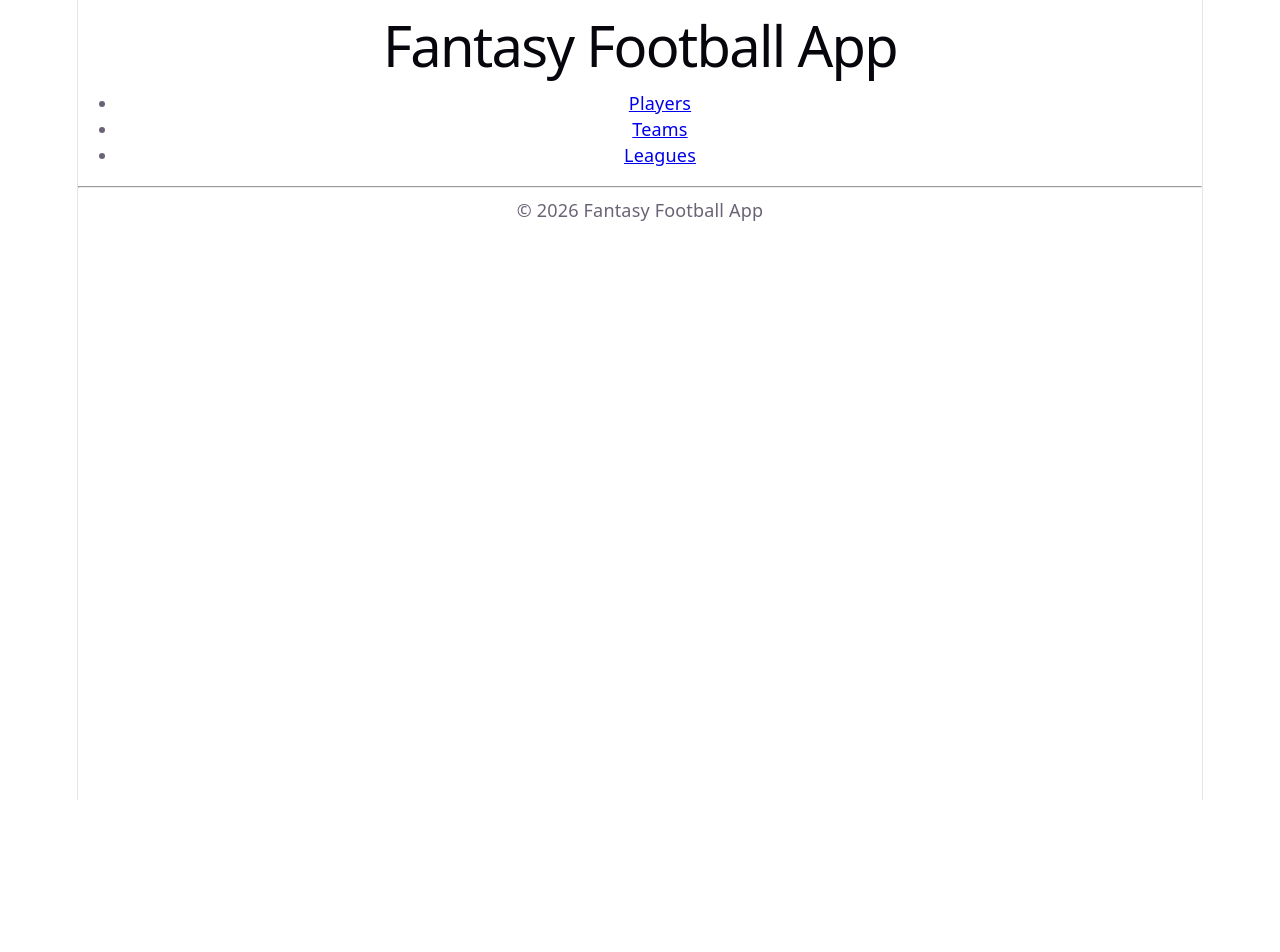
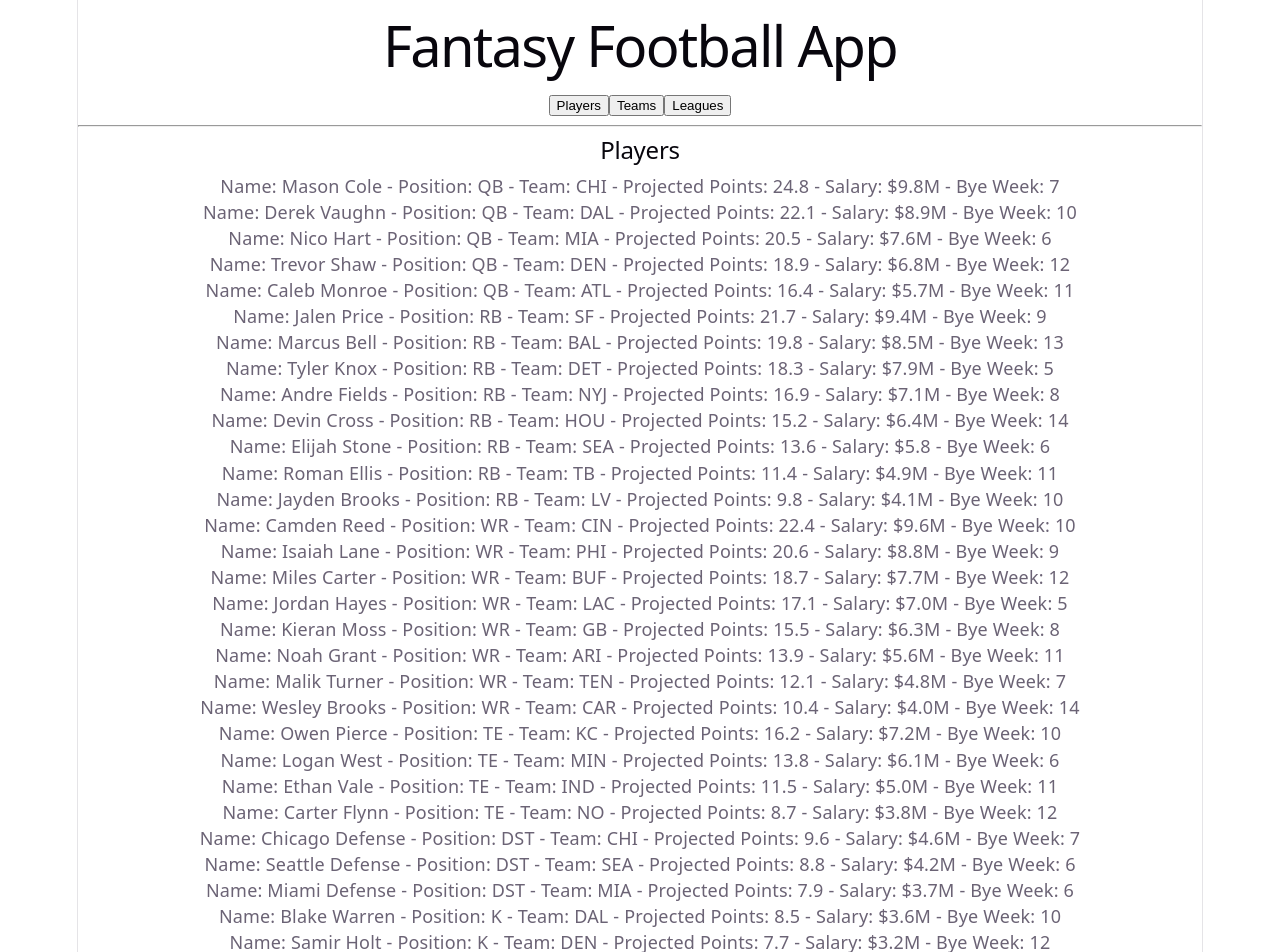
Before and after one commit to philv28/Fantasy-Football-Full-Stack, a React (Vite) app in the folder ff-react-app/: page / in a window 1280 px wide. Shown: the top 952 px of the page. Before the commit the page ends 800 px from the top, so only its background shows below. Built offline with nearby package versions, Linux system fonts and the light colour scheme.

Commit message:
version 1 of player list

```diff
--- a/ff-react-app/src/App.jsx
+++ b/ff-react-app/src/App.jsx
@@ -1,11 +1,13 @@
 import Header from './Header.jsx'
 import Footer from './Footer.jsx'
+import Players from './Players.jsx'
 
 function App() {
 
   return(
     <>
       <Header/>
+      <Players/>
       <Footer/>
     </>
   );
--- a/ff-react-app/src/Header.jsx
+++ b/ff-react-app/src/Header.jsx
@@ -1,14 +1,13 @@
+import Players from './Players.jsx'
 
 function Header(){
     return(
         <header>
             <h1>Fantasy Football App</h1>
             <nav>
-                <ul>
-                    <li><a href = '#'>Players</a></li>
-                    <li><a href = '#'>Teams</a></li>
-                    <li><a href = '#'>Leagues</a></li>
-                </ul>
+                <button onClick={() => setActiveTab("players")}>Players</button>
+                <button onClick={() => setActiveTab("teams")}>Teams</button>
+                <button onClick={() => setActiveTab("leagues")}>Leagues</button>
             </nav>
             <hr/>
         </header>
--- /dev/null
+++ b/ff-react-app/src/Players.jsx
@@ -0,0 +1,17 @@
+import players from './players.json'
+
+function Players(){
+    return(
+        <div>
+            <h2>Players</h2>
+
+            {players.map((player) => (
+                <div key={player.id}>
+                    Name: {player.name} - Position: {player.position} - Team: {player.team} - Projected Points: {player.projectedPoints} - Salary: {player.salaryMillions} - Bye Week: {player.byeWeek}
+                </div>
+            ))}
+        </div>
+    );
+}
+
+export default Players
--- /dev/null
+++ b/ff-react-app/src/players.json
@@ -0,0 +1,272 @@
+[
+  {
+    "id": 1,
+    "name": "Mason Cole",
+    "team": "CHI",
+    "position": "QB",
+    "projectedPoints": 24.8,
+    "salaryMillions": "$9.8M",
+    "byeWeek": 7
+  },
+  {
+    "id": 2,
+    "name": "Derek Vaughn",
+    "team": "DAL",
+    "position": "QB",
+    "projectedPoints": 22.1,
+    "salaryMillions": "$8.9M",
+    "byeWeek": 10
+  },
+  {
+    "id": 3,
+    "name": "Nico Hart",
+    "team": "MIA",
+    "position": "QB",
+    "projectedPoints": 20.5,
+    "salaryMillions": "$7.6M",
+    "byeWeek": 6
+  },
+  {
+    "id": 4,
+    "name": "Trevor Shaw",
+    "team": "DEN",
+    "position": "QB",
+    "projectedPoints": 18.9,
+    "salaryMillions": "$6.8M",
+    "byeWeek": 12
+  },
+  {
+    "id": 5,
+    "name": "Caleb Monroe",
+    "team": "ATL",
+    "position": "QB",
+    "projectedPoints": 16.4,
+    "salaryMillions": "$5.7M",
+    "byeWeek": 11
+  },
+  {
+    "id": 6,
+    "name": "Jalen Price",
+    "team": "SF",
+    "position": "RB",
+    "projectedPoints": 21.7,
+    "salaryMillions": "$9.4M",
+    "byeWeek": 9
+  },
+  {
+    "id": 7,
+    "name": "Marcus Bell",
+    "team": "BAL",
+    "position": "RB",
+    "projectedPoints": 19.8,
+    "salaryMillions": "$8.5M",
+    "byeWeek": 13
+  },
+  {
+    "id": 8,
+    "name": "Tyler Knox",
+    "team": "DET",
+    "position": "RB",
+    "projectedPoints": 18.3,
+    "salaryMillions": "$7.9M",
+    "byeWeek": 5
+  },
+  {
+    "id": 9,
+    "name": "Andre Fields",
+    "team": "NYJ",
+    "position": "RB",
+    "projectedPoints": 16.9,
+    "salaryMillions": "$7.1M",
+    "byeWeek": 8
+  },
+  {
+    "id": 10,
+    "name": "Devin Cross",
+    "team": "HOU",
+    "position": "RB",
+    "projectedPoints": 15.2,
+    "salaryMillions": "$6.4M",
+    "byeWeek": 14
+  },
+  {
+    "id": 11,
+    "name": "Elijah Stone",
+    "team": "SEA",
+    "position": "RB",
+    "projectedPoints": 13.6,
+    "salaryMillions": "$5.8",
+    "byeWeek": 6
+  },
+  {
+    "id": 12,
+    "name": "Roman Ellis",
+    "team": "TB",
+    "position": "RB",
+    "projectedPoints": 11.4,
+    "salaryMillions": "$4.9M",
+    "byeWeek": 11
+  },
+  {
+    "id": 13,
+    "name": "Jayden Brooks",
+    "team": "LV",
+    "position": "RB",
+    "projectedPoints": 9.8,
+    "salaryMillions": "$4.1M",
+    "byeWeek": 10
+  },
+  {
+    "id": 14,
+    "name": "Camden Reed",
+    "team": "CIN",
+    "position": "WR",
+    "projectedPoints": 22.4,
+    "salaryMillions": "$9.6M",
+    "byeWeek": 10
+  },
+  {
+    "id": 15,
+    "name": "Isaiah Lane",
+    "team": "PHI",
+    "position": "WR",
+    "projectedPoints": 20.6,
+    "salaryMillions": "$8.8M",
+    "byeWeek": 9
+  },
+  {
+    "id": 16,
+    "name": "Miles Carter",
+    "team": "BUF",
+    "position": "WR",
+    "projectedPoints": 18.7,
+    "salaryMillions": "$7.7M",
+    "byeWeek": 12
+  },
+  {
+    "id": 17,
+    "name": "Jordan Hayes",
+    "team": "LAC",
+    "position": "WR",
+    "projectedPoints": 17.1,
+    "salaryMillions": "$7.0M",
+    "byeWeek": 5
+  },
+  {
+    "id": 18,
+    "name": "Kieran Moss",
+    "team": "GB",
+    "position": "WR",
+    "projectedPoints": 15.5,
+    "salaryMillions": "$6.3M",
+    "byeWeek": 8
+  },
+  {
+    "id": 19,
+    "name": "Noah Grant",
+    "team": "ARI",
+    "position": "WR",
+    "projectedPoints": 13.9,
+    "salaryMillions": "$5.6M",
+    "byeWeek": 11
+  },
+  {
+    "id": 20,
+    "name": "Malik Turner",
+    "team": "TEN",
+    "position": "WR",
+    "projectedPoints": 12.1,
+    "salaryMillions": "$4.8M",
+    "byeWeek": 7
+  },
+  {
+    "id": 21,
+    "name": "Wesley Brooks",
+    "team": "CAR",
+    "position": "WR",
+    "projectedPoints": 10.4,
+    "salaryMillions": "$4.0M",
+    "byeWeek": 14
+  },
+  {
+    "id": 22,
+    "name": "Owen Pierce",
+    "team": "KC",
+    "position": "TE",
+    "projectedPoints": 16.2,
+    "salaryMillions": "$7.2M",
+    "byeWeek": 10
+  },
+  {
+    "id": 23,
+    "name": "Logan West",
+    "team": "MIN",
+    "position": "TE",
+    "projectedPoints": 13.8,
+    "salaryMillions": "$6.1M",
+    "byeWeek": 6
+  },
+  {
+    "id": 24,
+    "name": "Ethan Vale",
+    "team": "IND",
+    "position": "TE",
+    "projectedPoints": 11.5,
+    "salaryMillions": "$5.0M",
+    "byeWeek": 11
+  },
+  {
+    "id": 25,
+    "name": "Carter Flynn",
+    "team": "NO",
+    "position": "TE",
+    "projectedPoints": 8.7,
+    "salaryMillions": "$3.8M",
+    "byeWeek": 12
+  },
+  {
+    "id": 26,
+    "name": "Chicago Defense",
+    "team": "CHI",
+    "position": "DST",
+    "projectedPoints": 9.6,
+    "salaryMillions": "$4.6M",
+    "byeWeek": 7
+  },
+  {
+    "id": 27,
+    "name": "Seattle Defense",
+    "team": "SEA",
+    "position": "DST",
+    "projectedPoints": 8.8,
+    "salaryMillions": "$4.2M",
+    "byeWeek": 6
+  },
+  {
+    "id": 28,
+    "name": "Miami Defense",
+    "team": "MIA",
+    "position": "DST",
+    "projectedPoints": 7.9,
+    "salaryMillions": "$3.7M",
+    "byeWeek": 6
+  },
+  {
+    "id": 29,
+    "name": "Blake Warren",
+    "team": "DAL",
+    "position": "K",
+    "projectedPoints": 8.5,
+    "salaryMillions": "$3.6M",
+    "byeWeek": 10
+  },
+  {
+    "id": 30,
+    "name": "Samir Holt",
+    "team": "DEN",
+    "position": "K",
+    "projectedPoints": 7.7,
+    "salaryMillions": "$3.2M",
+    "byeWeek": 12
+  }
+]
```
